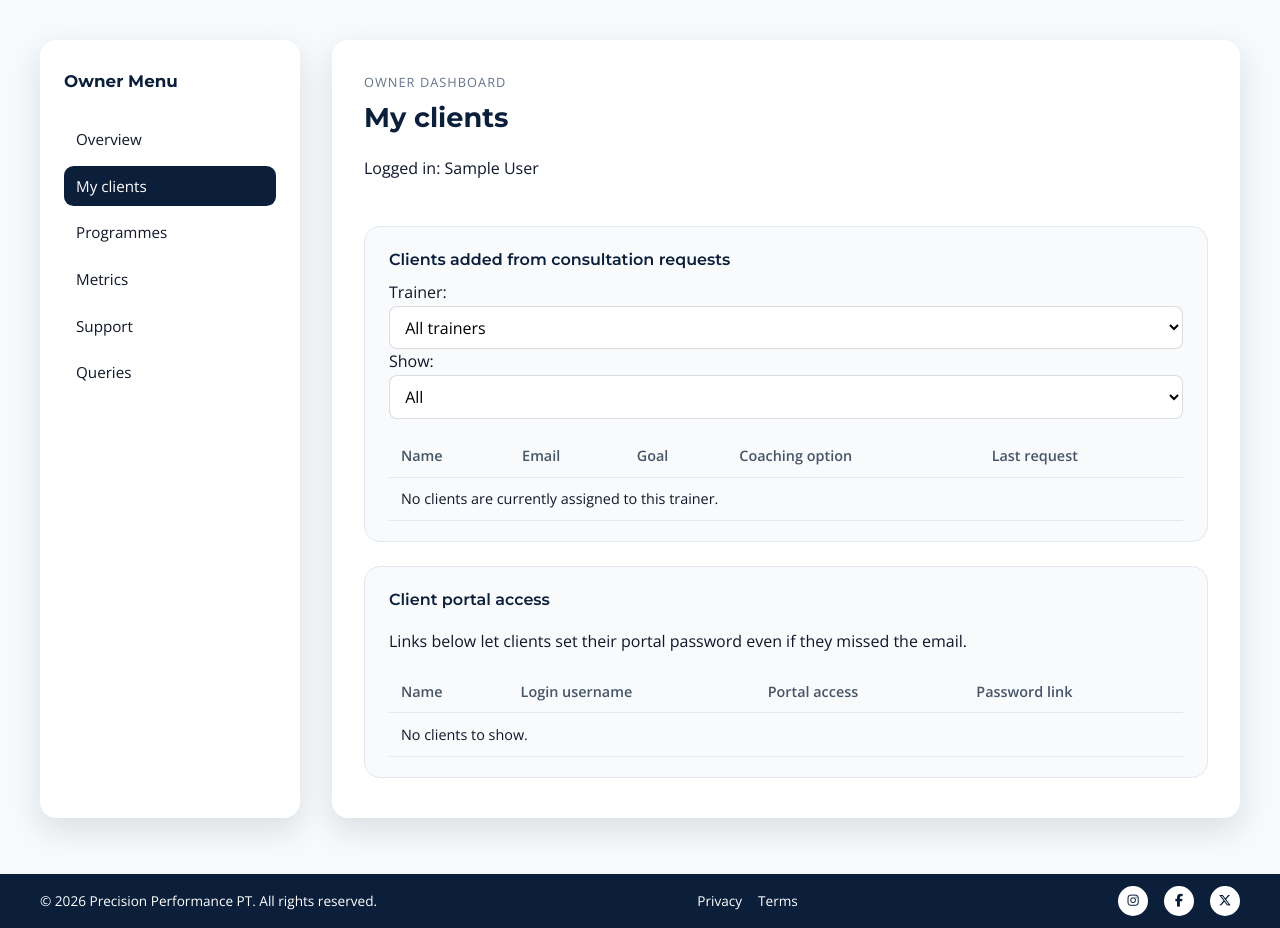
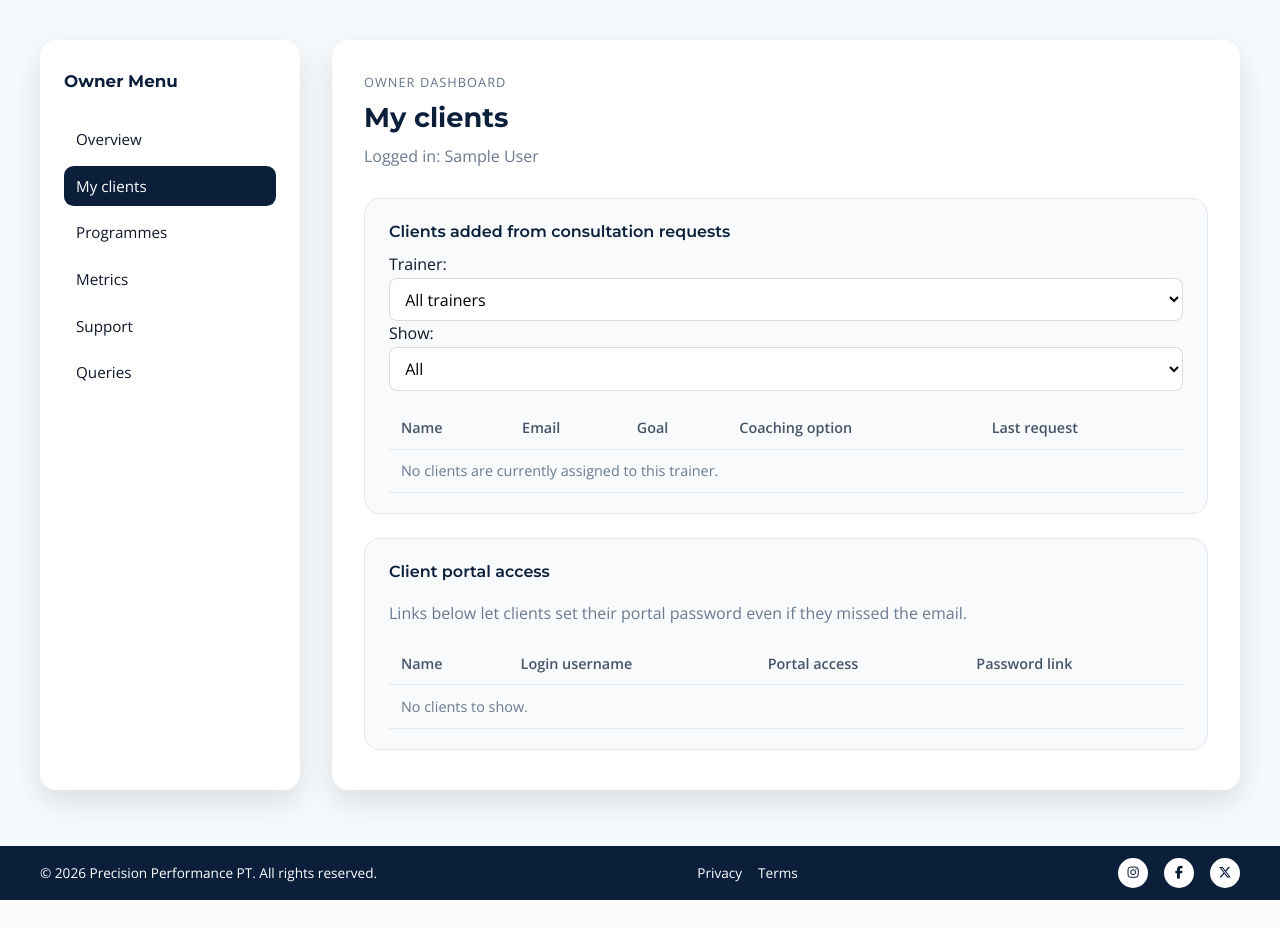
Before and after one commit to moranjohn-95/precision-performance-pt, a Django app: page /accounts/trainer/clients/ in a window 1280 px wide. After the commit the page ends 900 px from the top, so only its background shows below. Run offline with Django 5.2, Linux system fonts and the light colour scheme; the visitor is signed in with stand-in values (Sample User, id 1); data comes from the database, SQL or seed files in the repository; data that the repository does not hold is empty.

Commit message:
Update logged in feature in all dashboard pages to be faded

```diff
--- a/assets/css/style.css
+++ b/assets/css/style.css
@@ -438,6 +438,21 @@ h3
     font-size: 0.95rem;
 }
 
+.dashboard-page-subtitle {
+    margin-top: 0.25rem;
+    display: grid;
+    gap: 0.25rem;
+    color: var(--color-text-muted, #6b7a90);
+}
+
+.dashboard-page-subtitle * {
+    color: inherit;
+}
+
+.muted-text {
+    color: var(--color-text-muted, #6b7a90);
+}
+
 .page-meta__row {
     display: flex;
     align-items: center;
--- a/templates/dashboard_base.html
+++ b/templates/dashboard_base.html
@@ -62,9 +62,12 @@
                     <h1 class="dashboard-main__title">
                         {% block page_title %}Dashboard{% endblock %}
                     </h1>
-                    <p class="dashboard-main__subtitle">
+                    <div class="dashboard-page-subtitle">
+                        <span>
+                            Logged in: {{ request.user.get_full_name|default:request.user.username }}
+                        </span>
                         {% block page_subtitle %}{% endblock %}
-                    </p>
+                    </div>
                 </div>
                 {% block page_header_actions %}{% endblock %}
             </header>
--- a/templates/owner/clients.html
+++ b/templates/owner/clients.html
@@ -9,9 +9,7 @@
 {# Owner view mirrors trainer layout but with owner branding #}
 {% block page_eyebrow %}Owner dashboard{% endblock %}
 {% block page_title %}My clients{% endblock %}
-{% block page_subtitle %}
-Logged in: {{ request.user.get_full_name|default:request.user.username }}
-{% endblock %}
+{% block page_subtitle %}{% endblock %}
 
 {% block dashboard_content %}
 
--- a/templates/owner/dashboard.html
+++ b/templates/owner/dashboard.html
@@ -9,9 +9,7 @@
 {# This mirrors the trainer layout but uses owner branding #}
 {% block page_eyebrow %}Owner dashboard{% endblock %}
 {% block page_title %}Trainer overview{% endblock %}
-{% block page_subtitle %}
-Logged in: {{ request.user.get_full_name|default:request.user.username }}
-{% endblock %}
+{% block page_subtitle %}{% endblock %}
 
 {% block dashboard_content %}
 
--- a/templates/owner/metrics.html
+++ b/templates/owner/metrics.html
@@ -10,9 +10,7 @@
 {# Owner view mirrors trainer layout but with owner branding #}
 {% block page_eyebrow %}Owner dashboard{% endblock %}
 {% block page_title %}Client metrics{% endblock %}
-{% block page_subtitle %}
-Logged in: {{ request.user.get_full_name|default:request.user.username }}
-{% endblock %}
+{% block page_subtitle %}{% endblock %}
 
 {% block dashboard_content %}
 <section class="dashboard-card card-table">
--- a/templates/owner/programme_detail.html
+++ b/templates/owner/programme_detail.html
@@ -7,7 +7,6 @@
 {% block page_eyebrow %}Owner dashboard{% endblock %}
 {% block page_title %}Programme detail{% endblock %}
 {% block page_subtitle %}
-Logged in: {{ request.user.get_full_name|default:request.user.username }}
 <div style="margin-top: 0.5rem;">
     <a class="btn-secondary" href="{% url 'accounts:owner_programmes' %}">
         Back to programmes
--- a/templates/owner/programmes.html
+++ b/templates/owner/programmes.html
@@ -9,9 +9,7 @@
 {# Owner view mirrors trainer layout but with owner branding #}
 {% block page_eyebrow %}Owner dashboard{% endblock %}
 {% block page_title %}Programmes{% endblock %}
-{% block page_subtitle %}
-Logged in: {{ request.user.get_full_name|default:request.user.username }}
-{% endblock %}
+{% block page_subtitle %}{% endblock %}
 
 {% block dashboard_content %}
 
--- a/templates/owner/queries_inbox.html
+++ b/templates/owner/queries_inbox.html
@@ -11,7 +11,7 @@
 {% block page_eyebrow %}Owner dashboard{% endblock %}
 {% block page_title %}Queries{% endblock %}
 {% block page_subtitle %}
-    Contact queries submitted via the Contact us form.
+    <span>Contact queries submitted via the Contact us form.</span>
 {% endblock %}
 
 {% block dashboard_content %}
--- a/templates/owner/support_inbox.html
+++ b/templates/owner/support_inbox.html
@@ -9,6 +9,7 @@
 {# Owner view mirrors trainer layout but with owner branding #}
 {% block page_eyebrow %}Owner dashboard{% endblock %}
 {% block page_title %}Support{% endblock %}
+{% block page_subtitle %}{% endblock %}
 
 {% block dashboard_content %}
 
--- a/templates/trainer/client_detail.html
+++ b/templates/trainer/client_detail.html
@@ -39,7 +39,7 @@
     </div>
 
     <p class="page-meta__secondary">
-      Logged in: {{ request.user.get_full_name|default:request.user.username }}
+      <!-- Logged-in line now provided by base subtitle -->
     </p>
   </div>
 </div>
--- a/templates/trainer/clients.html
+++ b/templates/trainer/clients.html
@@ -7,9 +7,7 @@
 
 {% block page_eyebrow %}Trainer dashboard{% endblock %}
 {% block page_title %}My clients{% endblock %}
-{% block page_subtitle %}
-    Logged in: {{ request.user.get_full_name|default:request.user.username }}
-{% endblock %}
+{% block page_subtitle %}{% endblock %}
 
 {% block dashboard_content %}
     {# Section 1: clients added from consultation requests #}
--- a/templates/trainer/consultation_detail.html
+++ b/templates/trainer/consultation_detail.html
@@ -8,9 +8,7 @@
 
 {% block page_eyebrow %}Trainer dashboard{% endblock %}
 {% block page_title %}Consultation details{% endblock %}
-{% block page_subtitle %}
-Logged in: {{ request.user.get_full_name|default:request.user.username }}
-{% endblock %}
+{% block page_subtitle %}{% endblock %}
 
 {% block dashboard_content %}
 <section class="dashboard-card">
--- a/templates/trainer/dashboard.html
+++ b/templates/trainer/dashboard.html
@@ -7,9 +7,7 @@
 
 {% block page_eyebrow %}Trainer dashboard{% endblock %}
 {% block page_title %}Trainer overview{% endblock %}
-{% block page_subtitle %}
-Logged in: {{ request.user.get_full_name|default:request.user.username }}
-{% endblock %}
+{% block page_subtitle %}{% endblock %}
 
 {% block dashboard_content %}
 
--- a/templates/trainer/metrics.html
+++ b/templates/trainer/metrics.html
@@ -8,9 +8,7 @@
 
 {% block page_eyebrow %}Trainer dashboard{% endblock %}
 {% block page_title %}Client metrics{% endblock %}
-{% block page_subtitle %}
-Logged in: {{ request.user.get_full_name|default:request.user.username }}
-{% endblock %}
+{% block page_subtitle %}{% endblock %}
 
 {% block dashboard_content %}
 <section class="dashboard-card card-table">
--- a/templates/trainer/programme_detail.html
+++ b/templates/trainer/programme_detail.html
@@ -7,7 +7,6 @@
 {% block page_eyebrow %}Trainer dashboard{% endblock %}
 {% block page_title %}Programme detail{% endblock %}
 {% block page_subtitle %}
-Logged in: {{ request.user.get_full_name|default:request.user.username }}
 <div style="display:flex; align-items:center; gap:0.75rem; margin:0.5rem 0 1rem;">
     <a class="btn-secondary" href="{% url 'accounts:trainer_programmes' %}">
         Back to programmes
--- a/templates/trainer/session_edit.html
+++ b/templates/trainer/session_edit.html
@@ -7,9 +7,7 @@
 
 {% block page_eyebrow %}Trainer dashboard{% endblock %}
 {% block page_title %}Edit session{% endblock %}
-{% block page_subtitle %}
-Logged in: {{ request.user.get_full_name|default:request.user.username }}
-{% endblock %}
+{% block page_subtitle %}{% endblock %}
 
 {% block dashboard_content %}
 <section class="dashboard-card dashboard-card--wide">
```
